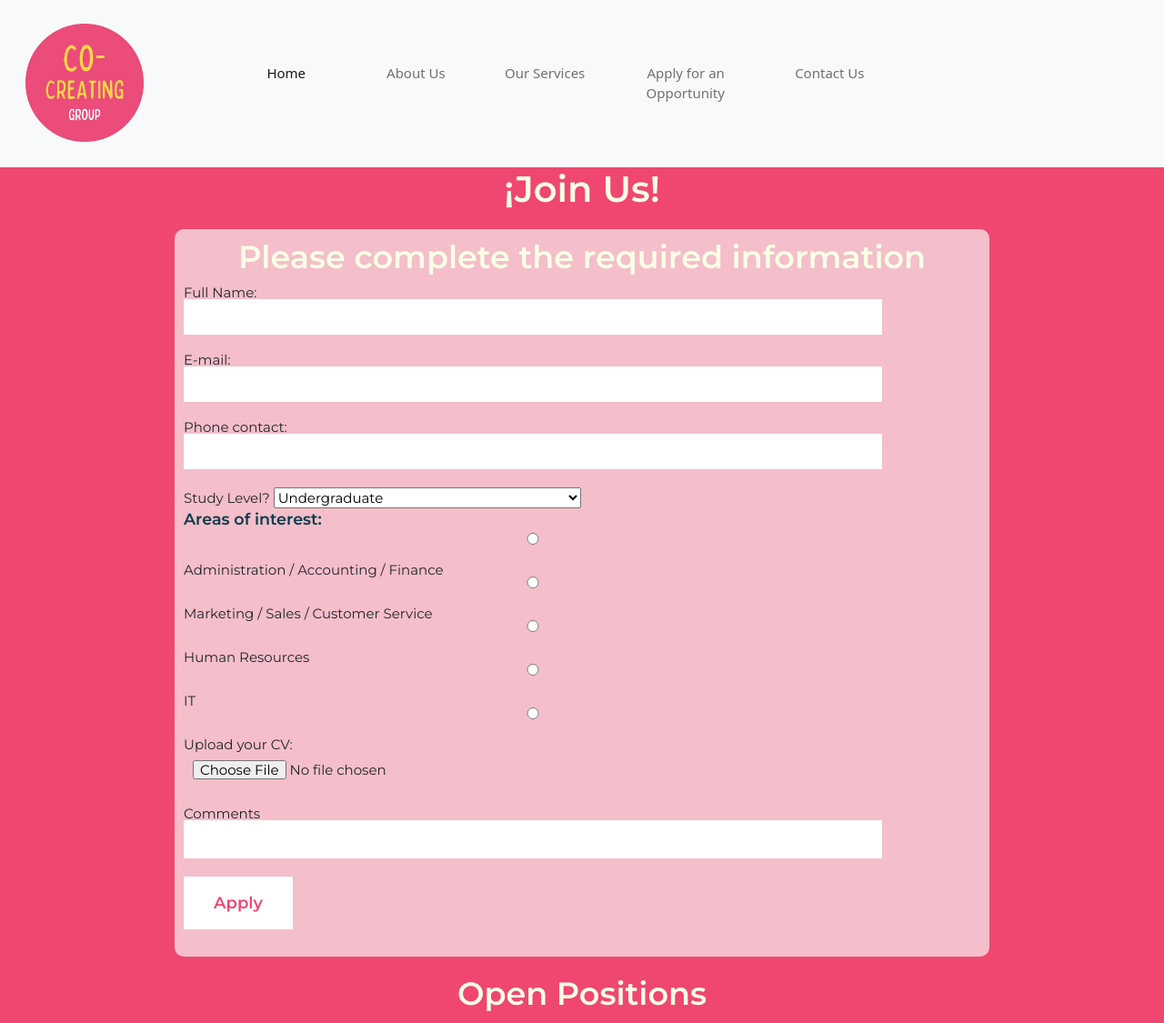
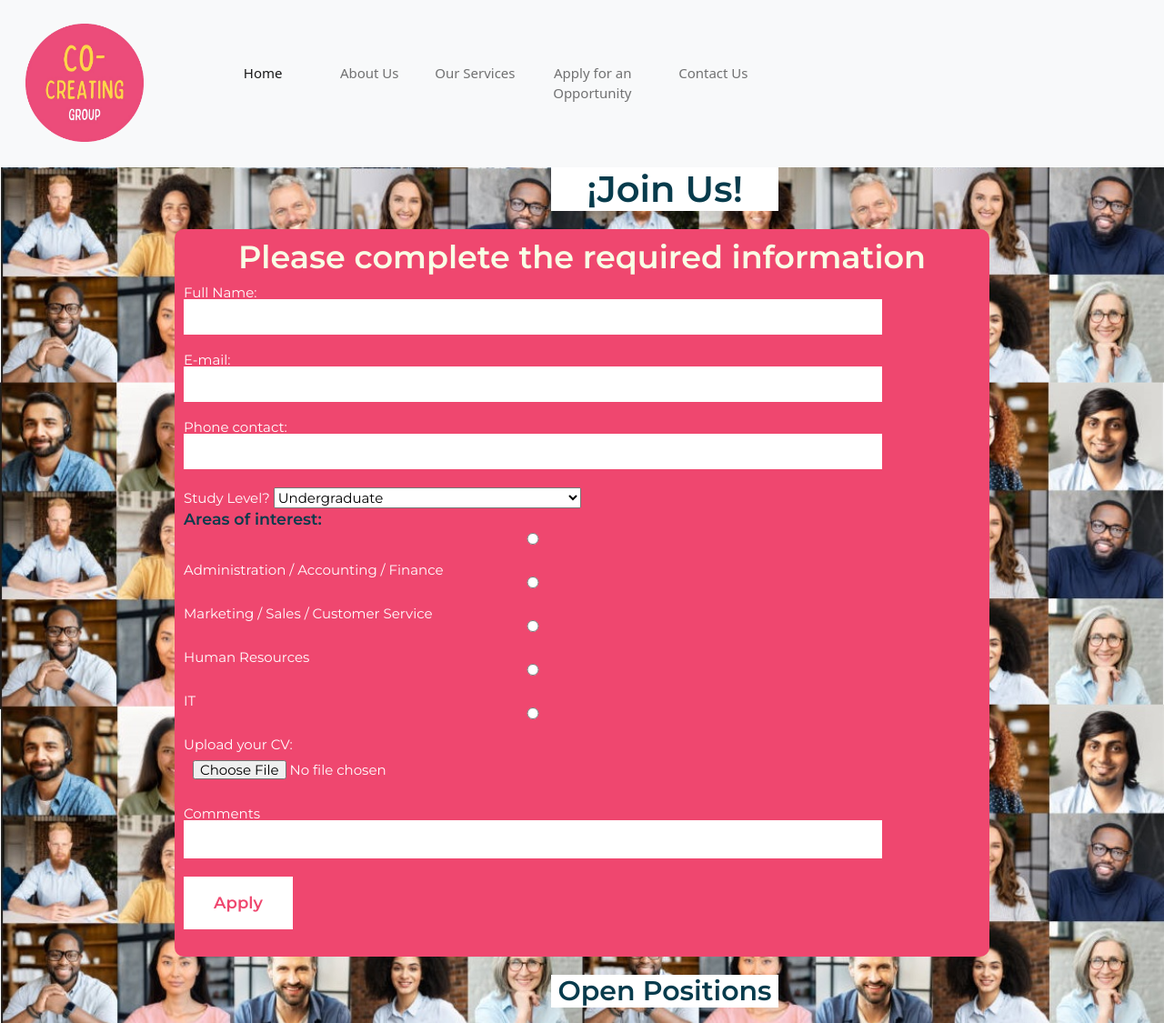
Before and after one commit to MiliCastroArguello/coCreativeGroup, a website: page pages/apply for an opportunity.html in a window 1280 px wide. Shown: the part 2-1127 px from the top of the page at 91% size. Drawn offline with nearby package versions, Linux system fonts and the light colour scheme.

Commit message:
agregué foto en apply

```diff
--- a/pages/apply for an opportunity.html
+++ b/pages/apply for an opportunity.html
@@ -119,7 +119,7 @@
           </fieldset>
 
             <section>
-                <h2>Open Positions</h2>
+                <h2 class="textoJoin">Open Positions</h2>
                 <div class="row justify-content-evenly" style="padding: 15px;">
                 <div class="card" style="width: 40rem;">
                     <div class="card-body">
--- a/scss/_apply.scss
+++ b/scss/_apply.scss
@@ -1,13 +1,14 @@
 .card-text{
     font-size: 10px;
 }
-.principalApply{
+/* .principalApply{
     background-color: #EF476F;
     width: 99vw;
     height: fit-content;
-}
+} */
 .textoForm{
     width: 60vw;
+    color: white;
     font-family:'Montserrat', sans-serif;
     line-height:1;
     font-size: 15px;
@@ -16,13 +17,14 @@
     width: 60vw;
     font-size: 18px;
 }
+
 .formApply{
     width: 70vw;
     height: fit-content;
     margin: auto;
     margin-top: 2rem;
     margin-bottom: 2rem;
-    background: #f4beca;
+    background: #EF476F;
     padding: 1rem;
     box-sizing: border-box;
     border-radius: 1rem;
@@ -42,7 +44,25 @@
     width: 12rem;
 }
 .colorFondoapply{
-    background-color: #EF476F;
+    background-image: url(../multimedia/pruebamili.jpg);
+    background-position: 100vw;
+    background-size: 100vw;
+    margin: 0px;
+    height: fit-content;
+    h1{
+        font-size: 40px;
+        color: #073B4C;
+        background-color: white;
+        width: 250px;
+        margin-left: 606px;
+    }
+    .textoJoin{
+        font-size: 30px;
+        color: #073B4C;
+        background-color: white;
+        width: 250px;
+        margin-left: 606px;
+    }
 }
 
 .studylevel{
--- a/scss/main.scss
+++ b/scss/main.scss
@@ -53,7 +53,7 @@ header{
      ul{
         list-style: none;
         font-size: 0;
-        width: 60vw;
+        width: 50vw;
         display: none;
         li{
             display: inline-block;
```
Also changed, not shown: css/main.css, multimedia/applynow.jpg (added), multimedia/applynow2.jpg (added), multimedia/atraccion.jpg (added), multimedia/foto5.jpg (added), multimedia/foto5b.jpg (added), multimedia/foto5c.jpg (added), multimedia/istockphoto-1339427806-612x612.jpg (added), multimedia/pruebamili.jpg (added), multimedia/wearehiring.jpg (added).
